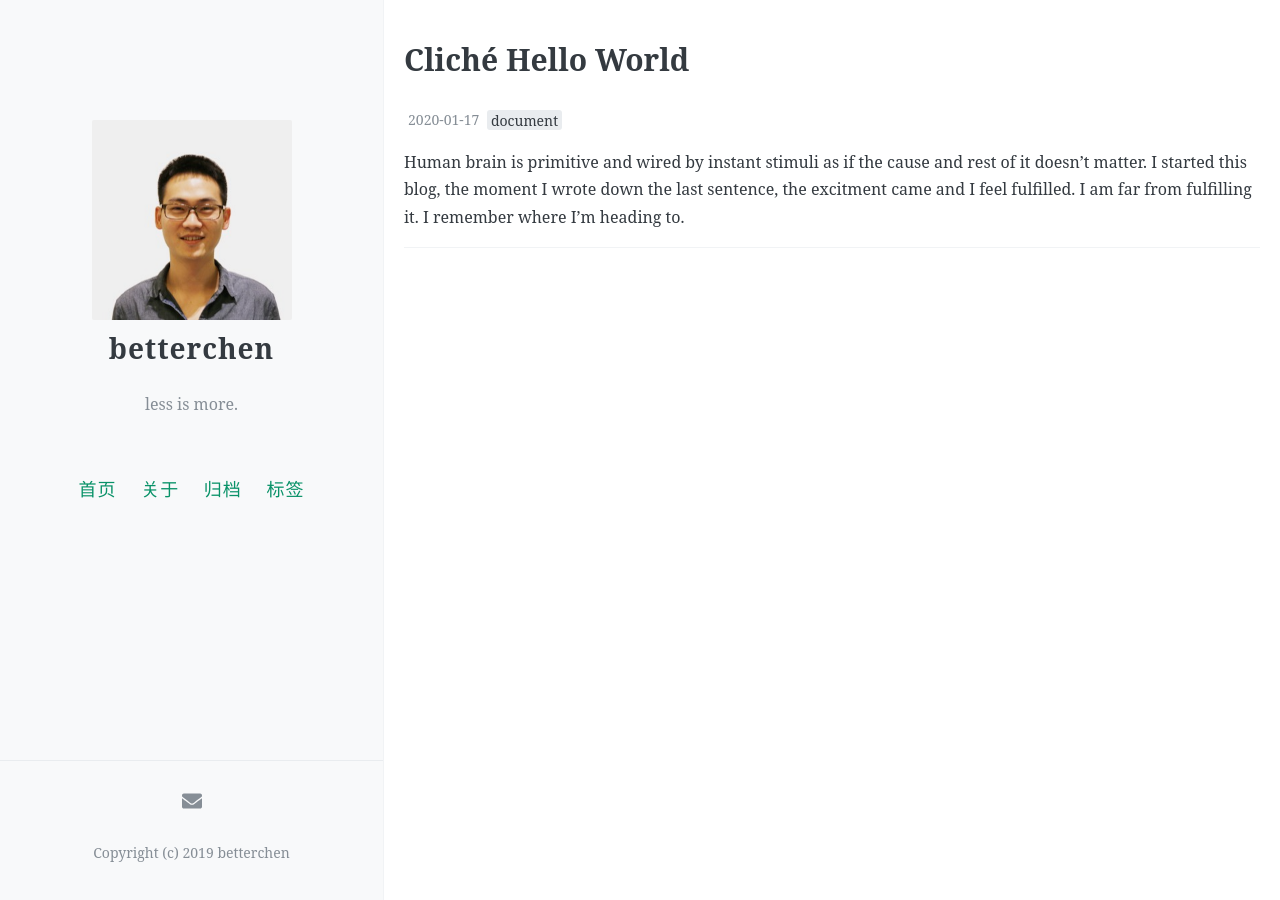
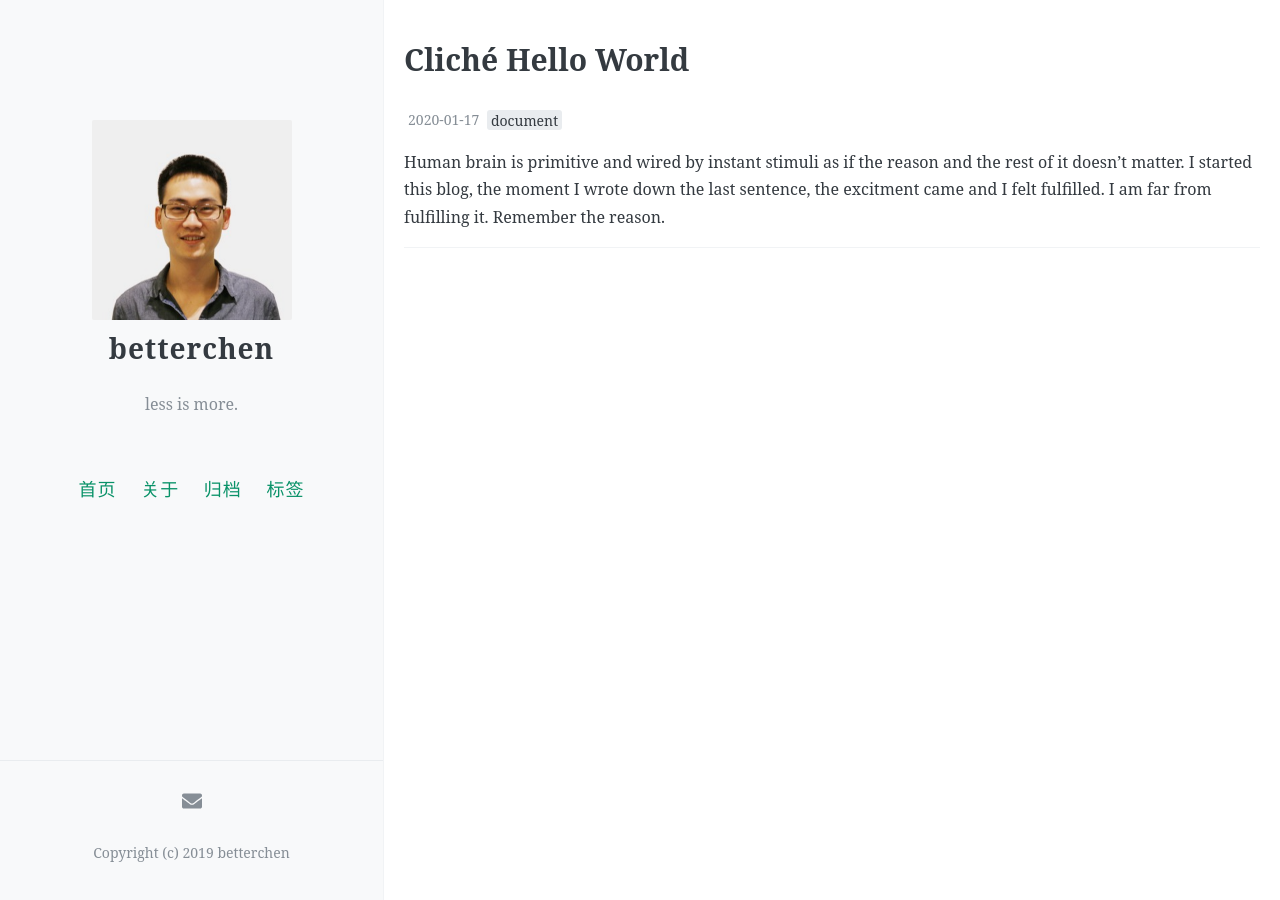
Before and after one commit to betterchen/betterchen.github.io, a Jekyll site: the page built from _posts/2020-01-17-dont-forget.md, in a window 1280 px wide. Built offline with Jekyll 4.4.1, drawn with Linux system fonts in a browser that asks for light colours; comment, search, counter and statistics services are not loaded.

```diff
--- a/_posts/2020-01-17-dont-forget.md
+++ b/_posts/2020-01-17-dont-forget.md
@@ -6,4 +6,4 @@ Author: betterchen
 tags: [document]
 comments: true
 ---
-Human brain is primitive and wired by instant stimuli as if the cause and rest of it doesn't matter. I started this blog, the moment I wrote down the last sentence, the excitment came and I feel fulfilled. I am far from fulfilling it. I remember where I'm heading to.
+Human brain is primitive and wired by instant stimuli as if the reason and the rest of it doesn't matter. I started this blog, the moment I wrote down the last sentence, the excitment came and I felt fulfilled. I am far from fulfilling it. Remember the reason.
```
